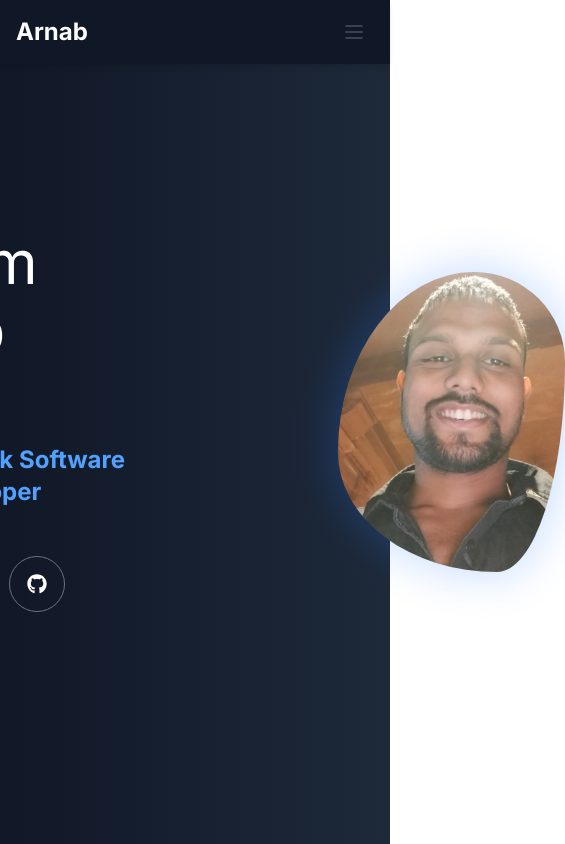
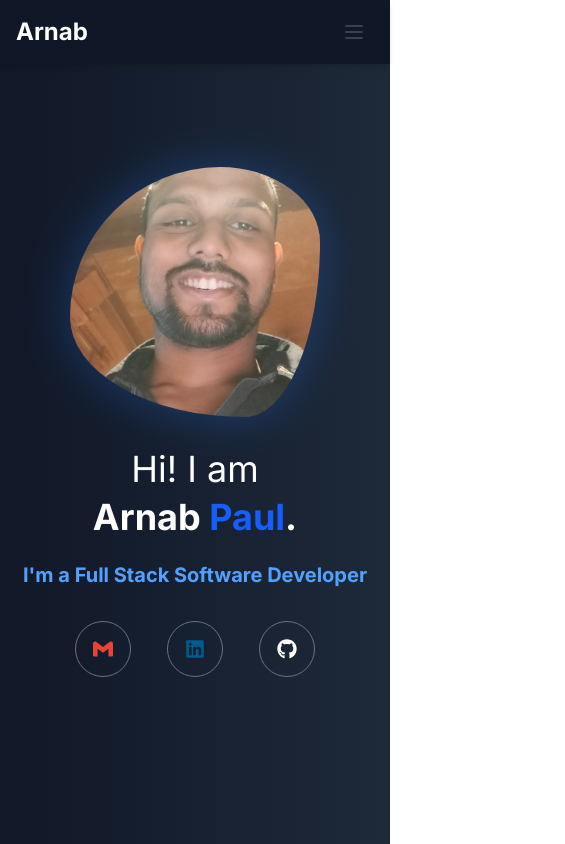
Before and after one commit to arnab1656/folio_, a Next.js app: page / in a window 390 px wide. Shown: the top 844 px of the page, 565 px wide, since content can reach past the window. Built offline with nearby package versions, Linux system fonts and the light colour scheme.

Commit message:
responsiveness addes intro sec

```diff
--- a/src/components/IntroSection.tsx
+++ b/src/components/IntroSection.tsx
@@ -9,7 +9,7 @@ const IntroSection = () => {
   return (
     <section
       id="intro"
-      className="min-h-screen flex items-center justify-center bg-gradient-to-r from-gray-900 to-gray-800"
+      className="min-h-screen flex justify-center items-center bg-gradient-to-r from-gray-900 to-gray-800"
     >
       <motion.div
         initial={{ opacity: 0, y: 20 }}
@@ -17,9 +17,9 @@ const IntroSection = () => {
         transition={{ duration: 0.8 }}
         className="text-center"
       >
-        <div className="w-full flex flex-row items-center justify-center gap-50">
-          <div>
-            <h1 className="text-6xl mb-4 text-white text-left">
+        <div className="w-full flex flex-col-reverse items-center justify-center gap-8 sm:flex-col md:flex-row md:gap-25 md:px-4 lg:gap-50">
+          <div className="w-full md:w-1/2 text-center md:text-left">
+            <h1 className="text-4xl sm:text-5xl md:text-6xl mb-4 text-white">
               Hi! I am{" "}
               <div className="pb-2 pt-2 font-bold">
                 <span className="text-white">Arnab </span>{" "}
@@ -27,13 +27,10 @@ const IntroSection = () => {
                 <span className="text-white">.</span>
               </div>
             </h1>
-            <p className="text-2xl font-bold text-blue-400 mb-12">
+            <p className="text-xl sm:text-2xl font-bold text-blue-400 mb-8 md:mb-12">
               I&apos;m a Full Stack Software Developer
             </p>
-            {/* <p className="text-2xl text-left font-bold text-blue-400 mb-12">
-              And a solutionista
-            </p> */}
-            <div className="flex flex-row justify-start space-x-9">
+            <div className="flex flex-row justify-center md:justify-start space-x-9">
               <a href="mailto:arnab.paul.1656@gmail.com" className="group">
                 <div className="w-14 h-14  rounded-full border border-gray-500 flex items-center justify-center text-[#EA4335] group-hover:text-[#EA4335] transition-colors hover:bg-white">
                   <SiGmail size={20} />
@@ -67,7 +64,7 @@ const IntroSection = () => {
             initial={{ scale: 0.5 }}
             animate={{ scale: 1 }}
             transition={{ duration: 0.5 }}
-            className="relative w-[300px] h-[300px]"
+            className="relative w-[250px] h-[250px] sm:w-[300px] sm:h-[300px]"
           >
             <div className="relative w-full h-full">
               <div className="absolute inset-0 animate-blob">
```
